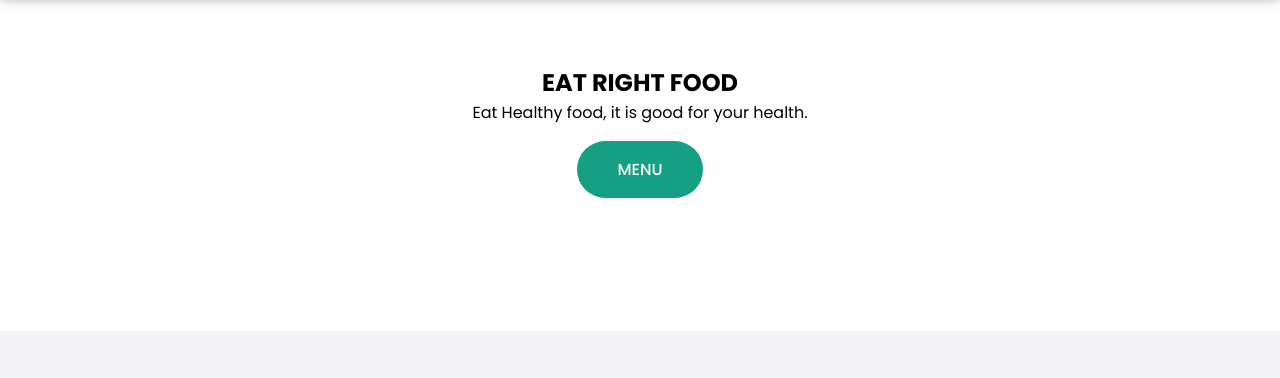
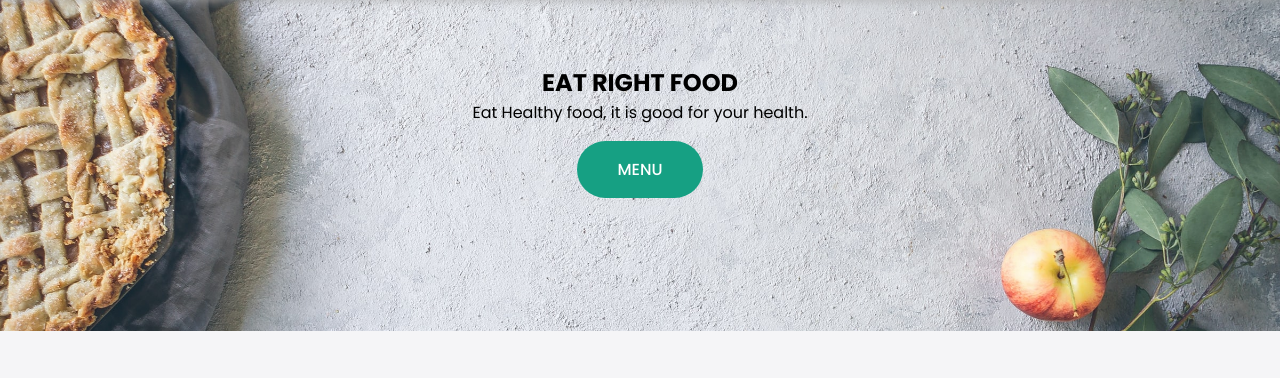
Before and after one commit to Anujjoshi08/Take_it_Cheesy, a plain HTML site: page index.html in a window 1280 px wide. Shown: the part 69-447 px from the top of the page. Drawn offline with nearby package versions, Linux system fonts and the light colour scheme.

Commit message:
Update style.css

```diff
--- a/style.css
+++ b/style.css
@@ -107,7 +107,7 @@ body{
 /* ############### show case css ############  */
 .showcase-area{
     height: 50vh;
-    background: url("./img/header-image2.jpg");
+    background: url("header-image2.jpg");
     background-size: cover;
     background-position: center;
     background-repeat: no-repeat;
```
